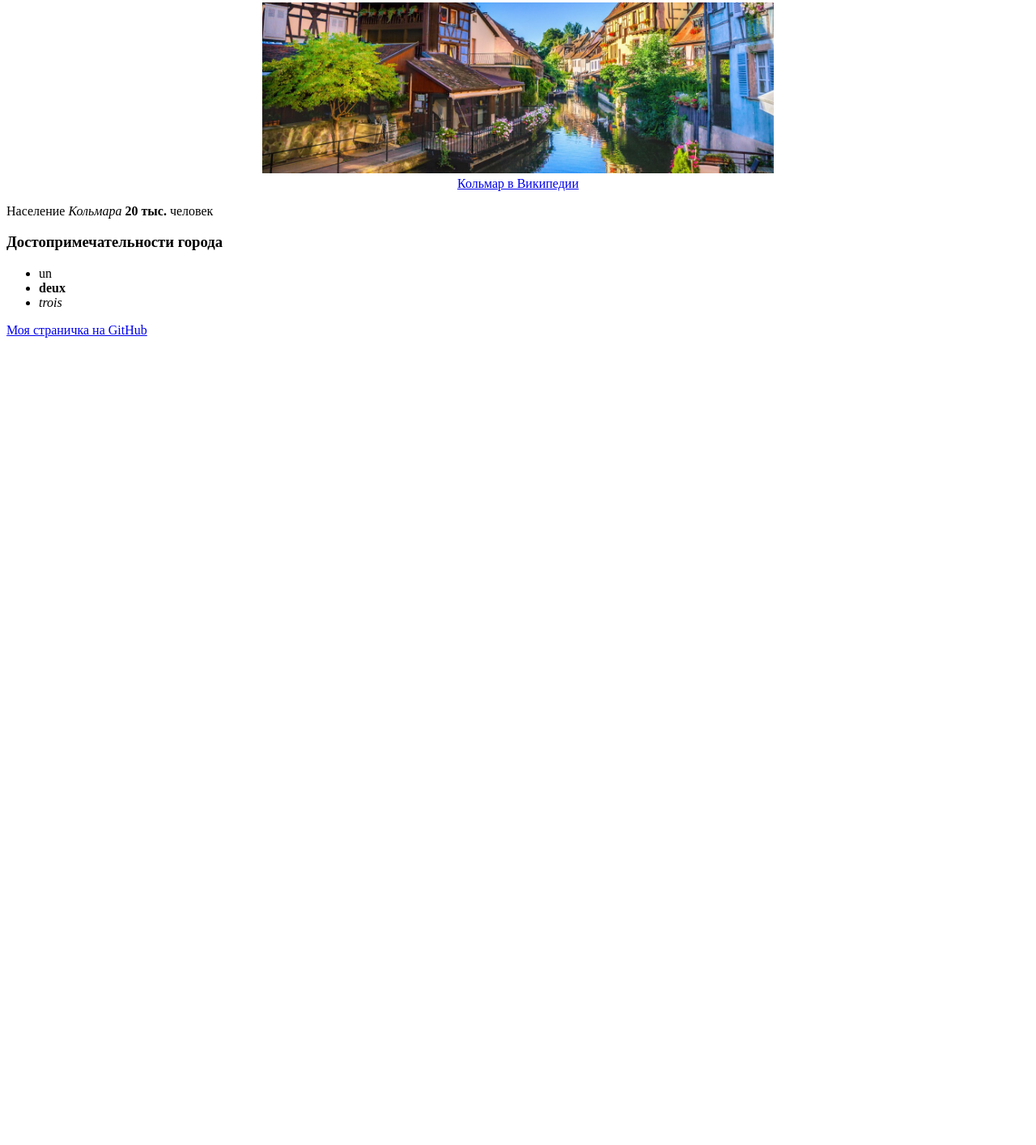
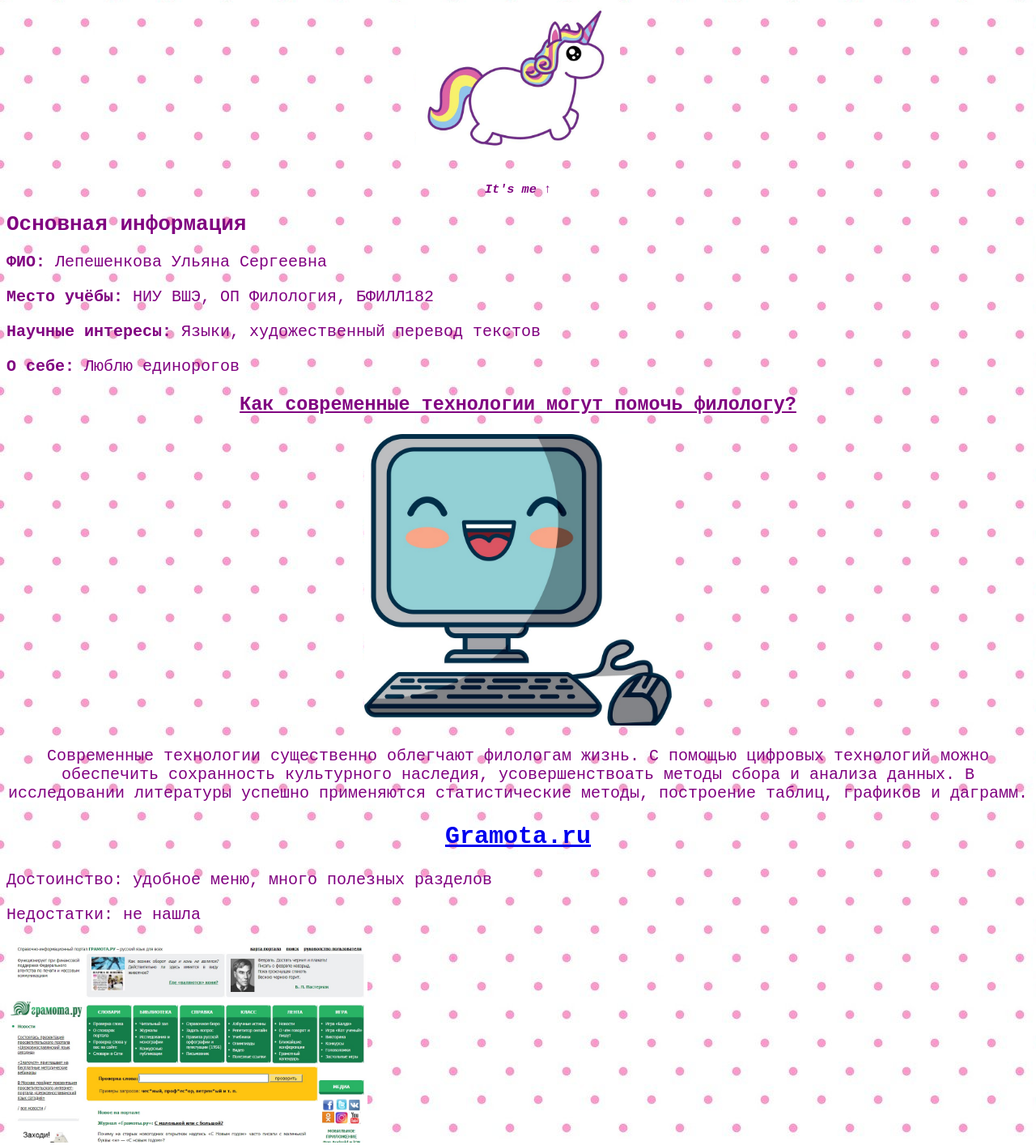
Before and after one commit to zqpy/zqpy.github.io, a plain HTML site: page index.html in a window 1280 px wide. Shown: the part 77-1491 px from the top of the page at 81% size. Before the commit the page ends 800 px from the top, so only its background shows below. Drawn offline with Linux system fonts and the light colour scheme.

Commit message:
Add files via upload

```diff
--- a/index.html
+++ b/index.html
@@ -1,23 +1,43 @@
 <!doctype html>
 <html>
 <head>
-		<meta charset='utf-8'>
-		<title>Мой любимый город Франции</title>
+    <meta charset="utf-8">
+    <title>Моя страница</title>
+	<style>
+   body {
+    background: #c7b39b url(горошек.jpg);
+    color: #800080;
+   }
+  </style>
     </head>
 <body>
     <center>
-		<h1>Colmar</h1>
-		<img width=50% src="WEB_102713_pano.jpg" alt="не отображается">
-		<br>
-		<a href="https://ru.wikipedia.org/wiki/%D0%9A%D0%BE%D0%BB%D1%8C%D0%BC%D0%B0%D1%80">Кольмар в Википедии</a>
+    <h1><tt>Моя страница</tt></h1>
+    <img alt="unicorn" width="20%" src="unicorn.jpg">
+	<h3><tt><i>It's me &#8593</i></tt></h3>
 	</center>
-		<p>Население <i>Кольмара</i> <b>20 тыс.</b> человек </p>
-		<h3>Достопримечательности города</h3>
-		<ul>
-		<li>un</li>
-		<li><b>deux</b></li>
-		<li><i>trois</i></li>
-		</ul>
-		<a href="https://github.com/zqpy">Моя страничка на GitHub</a>
+	<tt>
+    <h1>Основная информация</h1>
+	<font size=5>
+    <p>
+	<strong>ФИО:</strong> Лепешенкова Ульяна Сергеевна</p>
+	<p><strong>Место учёбы:</strong> НИУ ВШЭ, ОП Филология, БФИЛЛ182</p>
+	<p><strong>Научные интересы:</strong> Языки, художественный перевод текстов</p>
+	<p><strong>О себе:</strong> Люблю единорогов
+	</p>
+	<center><ins><h3>Как современные технологии могут помочь филологу?</h3></ins>
+<img alt="Компуктер" width="30%" src="компуктер.jpg">
+	<p> Современные технологии существенно облегчают филологам жизнь.
+	С помощью цифровых технологий можно обеспечить сохранность культурного наследия, усовершенствоать методы сбора и анализа данных.
+	В исследовании литературы успешно применяются статистические методы, построение таблиц, графиков и даграмм.</p>
+	</center>
+<center><ins><h2><a href="http://gramota.ru/">Gramota.ru</a></h2></ins></center>
+<p>Достоинство: удобное меню, много полезных разделов</p>
+<p>Недостатки: не нашла</p>
+<img alt="Грамота.ру width="190" height="250" src="грамотару.jpg">
+
+    </font>
+	</tt>
+
 </body>
 </html>
```
Also changed, not shown: unicorn.jpg (added), горошек.jpg (added), грамотару.jpg (added), компуктер.jpg (added). Lines whose indentation alone changed are shown as unchanged.
